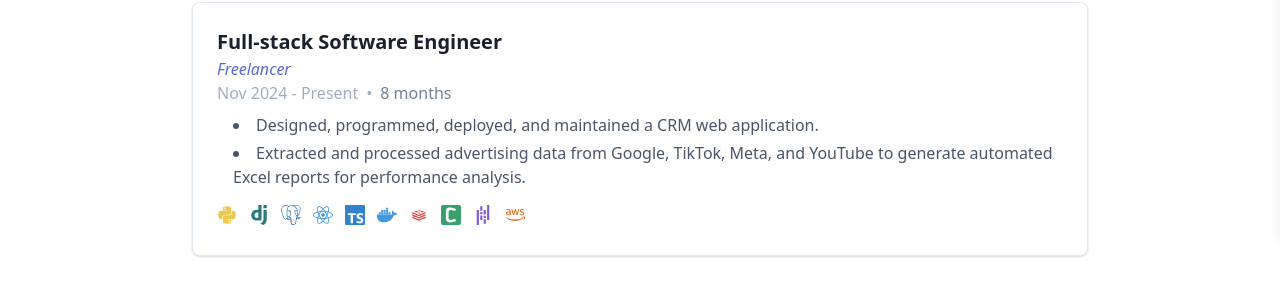
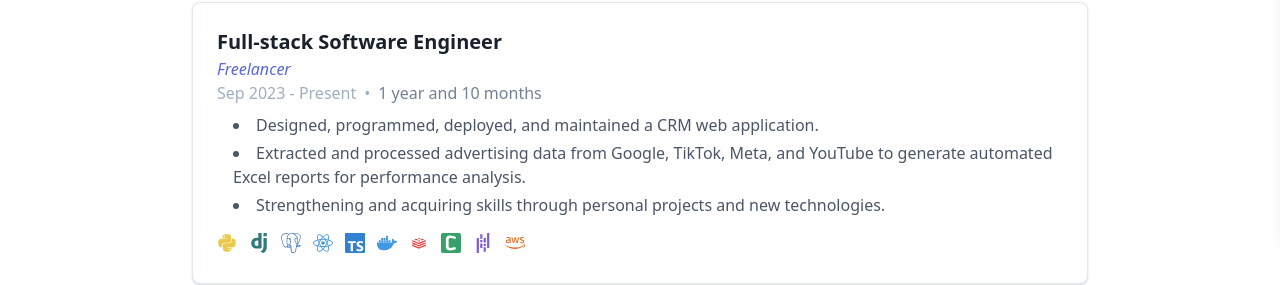
Before and after one commit to vantien-nguyen/vantien-nguyen.github.io, a React (Create React App) app: page / in a window 1280 px wide. Shown: the part 566-851 px from the top of the page. Built offline with nearby package versions, Linux system fonts and the light colour scheme.

Commit message:
update CV

```diff
--- a/src/data/portfolioData.ts
+++ b/src/data/portfolioData.ts
@@ -9,16 +9,18 @@ export const experiences: ExperienceItem[] = [
       fr: "Ingénieur Logiciel Full-Stack",
     },
     company: "Freelancer",
-    startDate: "2024-11-01",
+    startDate: "2023-09-01",
     endDate: "Present",
     description: {
       en: [
         "Designed, programmed, deployed, and maintained a CRM web application.",
         "Extracted and processed advertising data from Google, TikTok, Meta, and YouTube to generate automated Excel reports for performance analysis.",
+        "Strengthening and acquiring skills through personal projects and new technologies."
       ],
       fr: [
         "Conçu, développé, déployé et maintenu une application web CRM.",
         "Extrait et traité des données publicitaires provenant de Google, TikTok, Meta et YouTube afin de générer des rapports Excel automatisés pour l'analyse des performances.",
+        "Renforcement et acquisition de comp´etences via projets personnels et nouvelles technologies."
       ],
     },
     technologies: [
```
Also changed, not shown: 2 other files (tests, documents, lock files or other folders).
